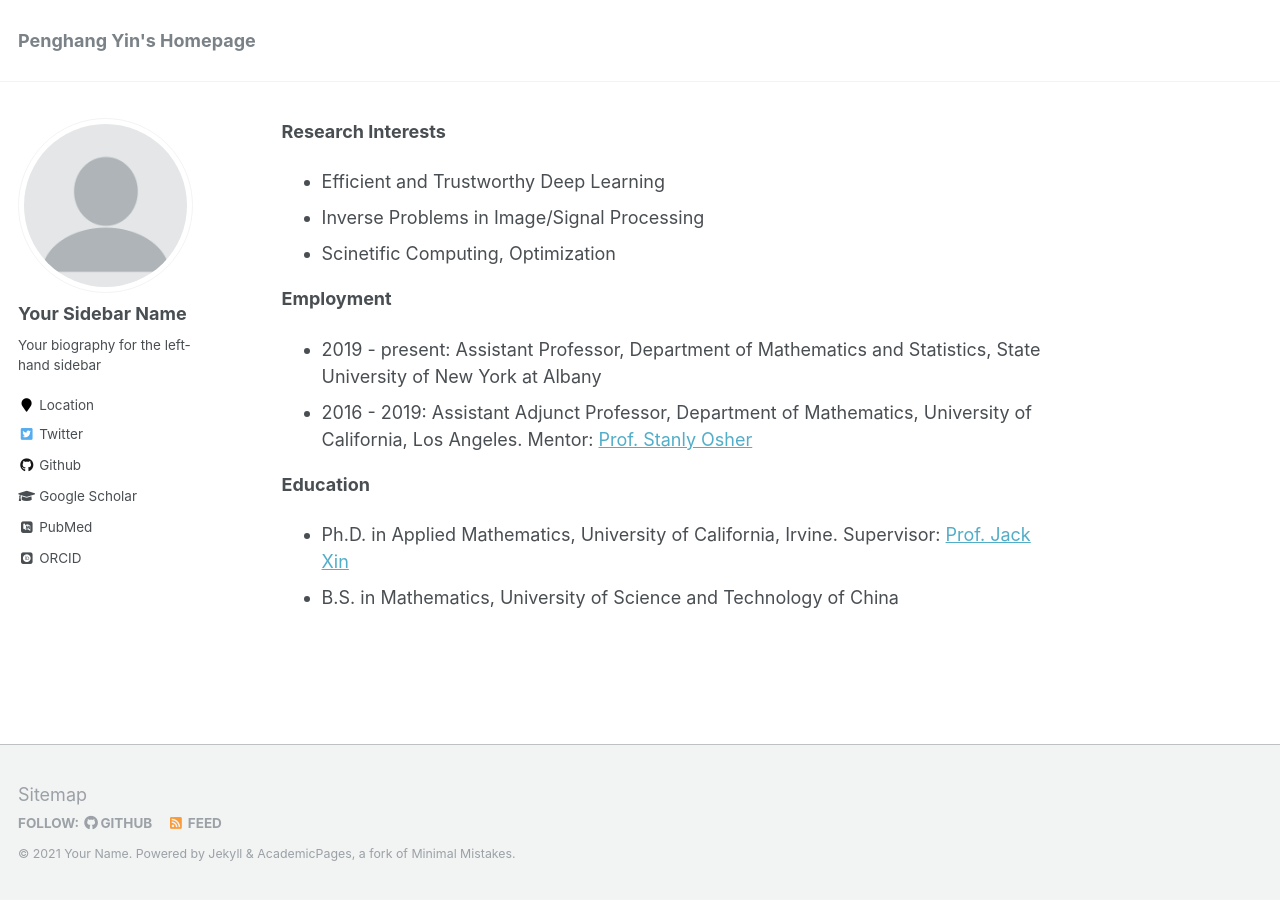
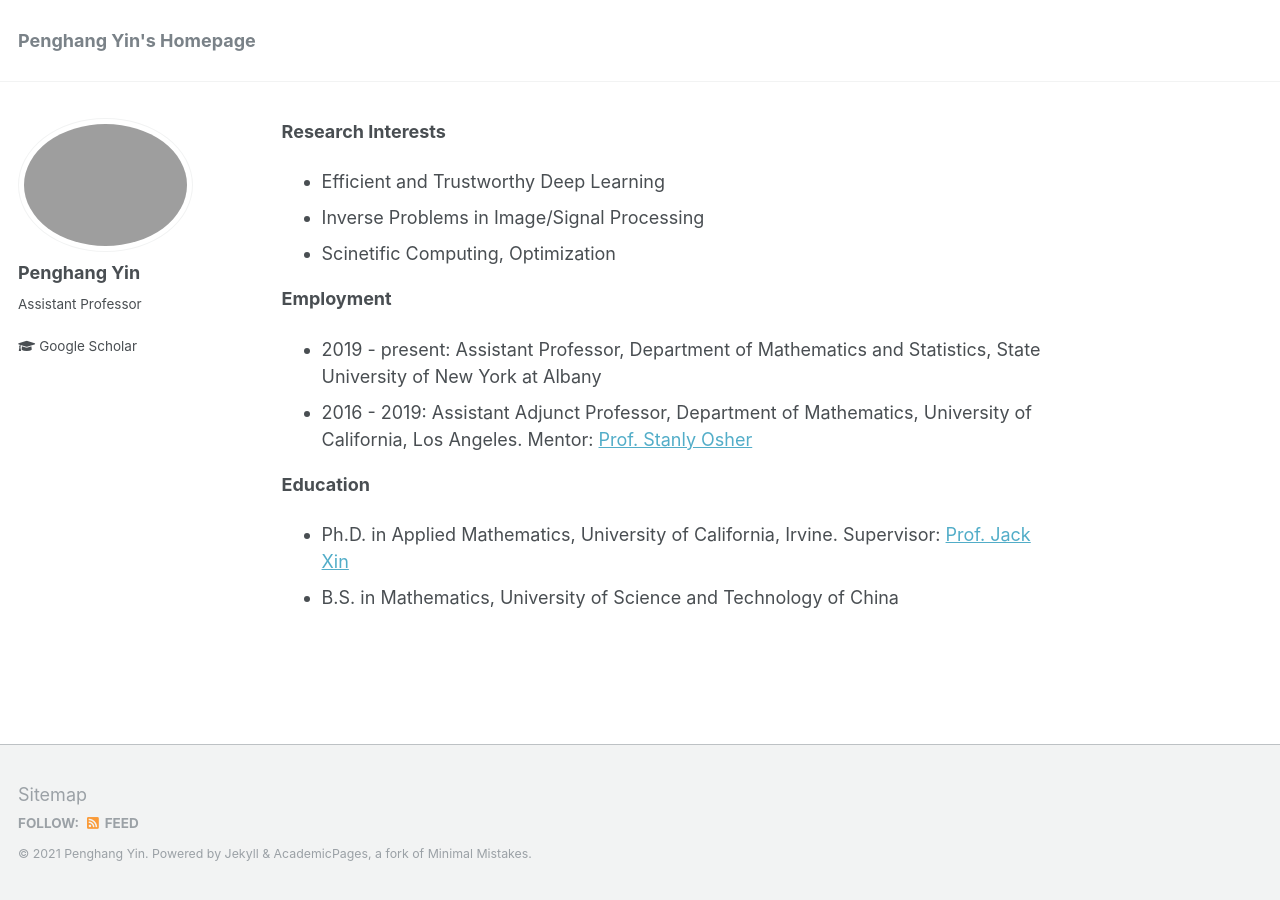
Before and after one commit to yin-penghang/yin-penghang.github.io, a Jekyll site: the page built from _pages/about.md, in a window 1280 px wide. Built offline with Jekyll 4.4.1, drawn with Linux system fonts in a browser that asks for light colours; some web fonts are replaced.

Commit message:
Update _config.yml

```diff
--- a/_config.yml
+++ b/_config.yml
@@ -9,7 +9,7 @@
 locale                   : "en-US"
 title                    : "Penghang Yin's Homepage"
 title_separator          : "-"
-name                     : &name "Your Name"
+name                     : &name "Penghang Yin"
 description              : &description "personal description"
 url                      : https://academicpages.github.io # the base hostname & protocol for your site e.g. "https://mmistakes.github.io"
 baseurl                  : "" # the subpath of your site, e.g. "/blog"
@@ -80,13 +80,13 @@ analytics:
 
 # Site Author
 author:
-  name             : "Your Sidebar Name"
-  avatar           : "profile.png"
-  bio              : "Your biography for the left-hand sidebar"
-  location         : "Location"
+  name             : "Penghang Yin"
+  #avatar           : "profile.png"
+  bio              : "Assistant Professor"
+  location         :
   employer         :
-  pubmed           : "https://www.ncbi.nlm.nih.gov/pubmed/?term=john+snow"
-  googlescholar    : "http://yourfullgooglescholarurl.com"
+  pubmed           :
+  googlescholar    : "https://scholar.google.com/citations?user=PY1Cb7MAAAAJ&hl=en"
   email            :
   researchgate     :  # example: "https://www.researchgate.net/profile/yourprofile"
   uri              :
@@ -96,20 +96,20 @@ author:
   flickr           :
   facebook         :
   foursquare       :
-  github           : "academicpages"
+  github           :
   google_plus      :
   keybase          :
   instagram        :
   impactstory      : #"https://profiles.impactstory.org/u/xxxx-xxxx-xxxx-xxxx"
   lastfm           :
   linkedin         :
-  orcid            : "http://orcid.org/yourorcidurl"
+  orcid            : #"http://orcid.org/yourorcidurl"
   pinterest        :
   soundcloud       :
   stackoverflow    : # http://stackoverflow.com/users/123456/username
   steam            :
   tumblr           :
-  twitter          : "replacethistwitterhandle"
+  twitter          : #"replacethistwitterhandle"
   vine             :
   weibo            :
   xing             :
```
